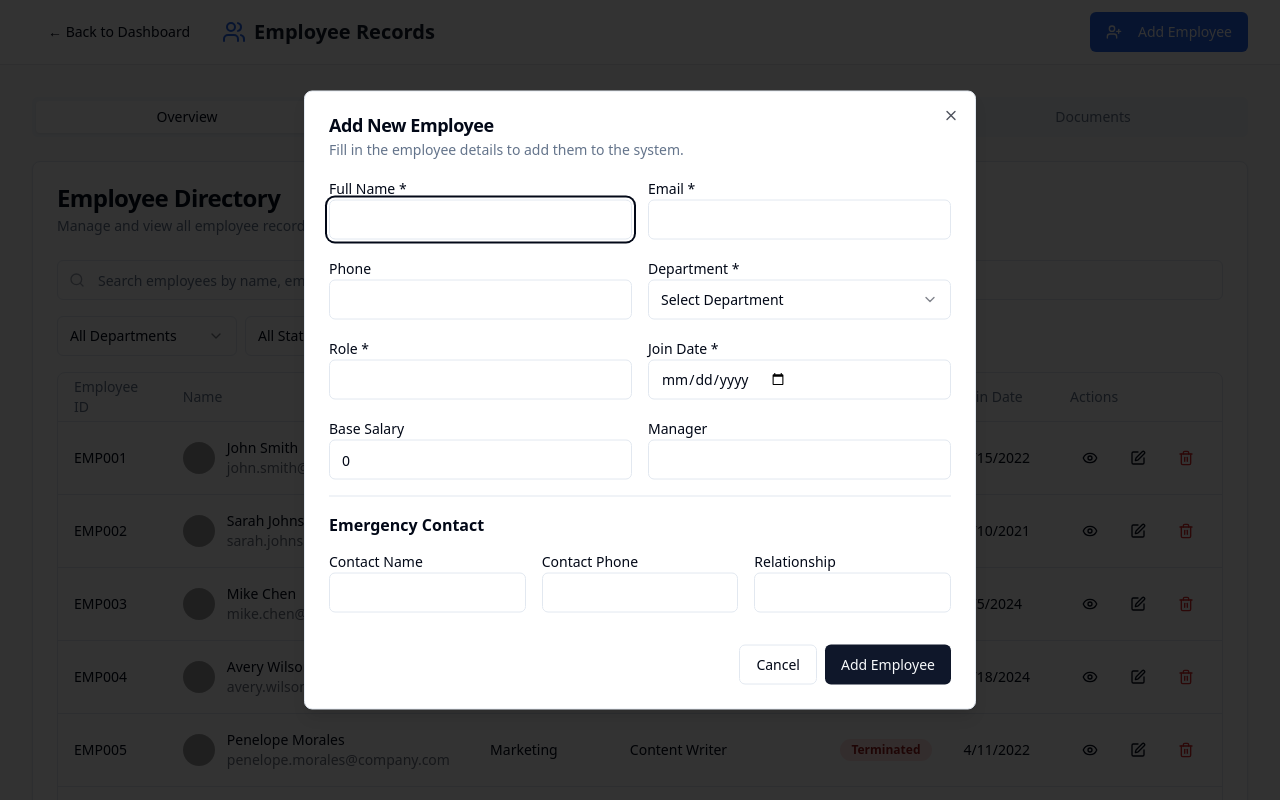
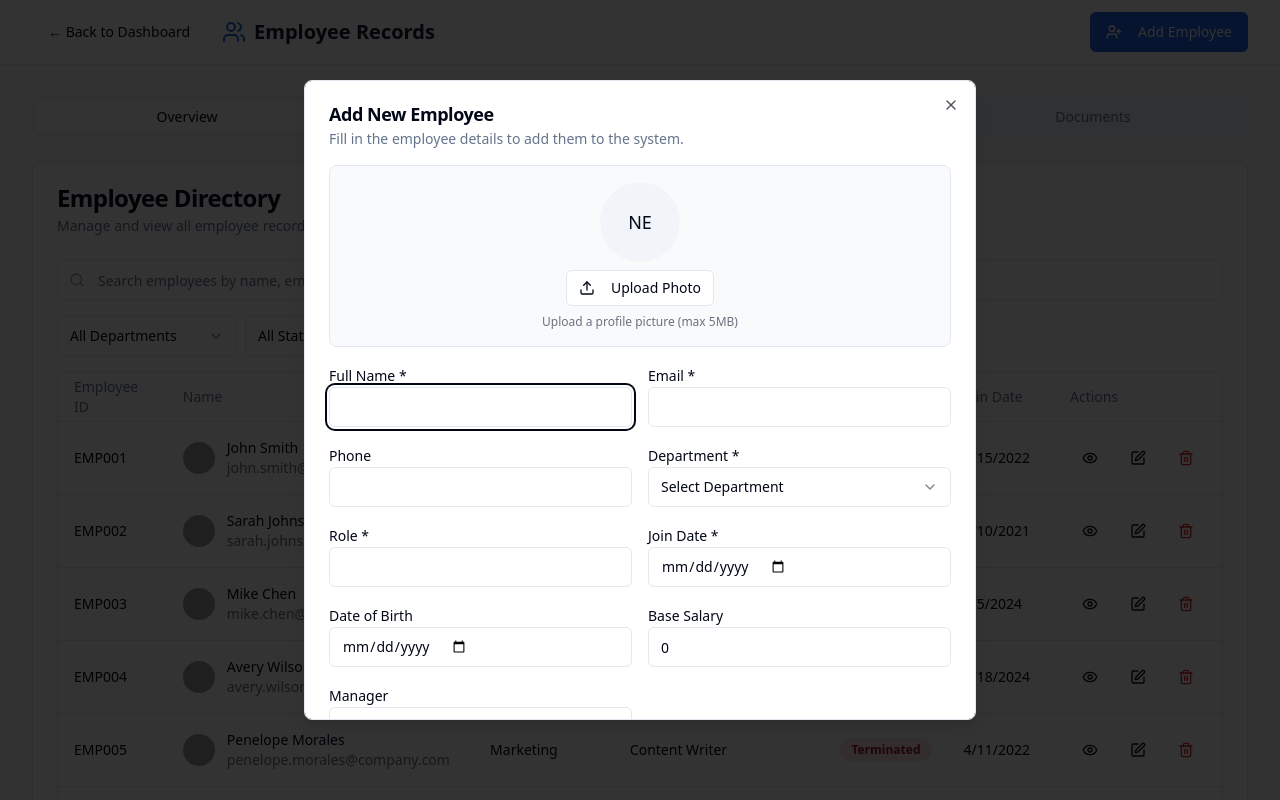
Before and after one commit to Biswajitdash-09/EMS-SYNC, a React (Vite) app: page /employees in a window 1280 px wide. Both pictures are taken after a click on the button "Add Employee". Shown: the top 800 px of the page. Built offline with nearby package versions, Linux system fonts and the light colour scheme; grey boxes are pictures that could not be loaded.

Commit message:
Add profile picture upload to employee creation
Added a feature to upload a profile picture when adding a new employee in the employee records page.

```diff
--- a/src/components/employee/AddEmployeeModal.tsx
+++ b/src/components/employee/AddEmployeeModal.tsx
@@ -5,7 +5,8 @@ import { Dialog, DialogContent, DialogDescription, DialogHeader, DialogTitle, Di
 import { Input } from "@/components/ui/input";
 import { Label } from "@/components/ui/label";
 import { Select, SelectContent, SelectItem, SelectTrigger, SelectValue } from "@/components/ui/select";
-import { UserPlus } from 'lucide-react';
+import { Avatar, AvatarFallback, AvatarImage } from "@/components/ui/avatar";
+import { UserPlus, Upload, X } from 'lucide-react';
 import { Employee } from '@/hooks/useEmployeeData';
 
 interface AddEmployeeModalProps {
@@ -14,6 +15,7 @@ interface AddEmployeeModalProps {
 
 const AddEmployeeModal = ({ onAddEmployee }: AddEmployeeModalProps) => {
   const [open, setOpen] = useState(false);
+  const [profilePicture, setProfilePicture] = useState<string>('');
   const [formData, setFormData] = useState({
     name: '',
     email: '',
@@ -31,6 +33,41 @@ const AddEmployeeModal = ({ onAddEmployee }: AddEmployeeModalProps) => {
     baseSalary: 0
   });
 
+  const handleProfilePictureUpload = (event: React.ChangeEvent<HTMLInputElement>) => {
+    const file = event.target.files?.[0];
+    if (file) {
+      // Check file size (limit to 5MB)
+      if (file.size > 5 * 1024 * 1024) {
+        alert('File size must be less than 5MB');
+        return;
+      }
+
+      // Check file type
+      if (!file.type.startsWith('image/')) {
+        alert('Please select an image file');
+        return;
+      }
+
+      const reader = new FileReader();
+      reader.onload = (e) => {
+        setProfilePicture(e.target?.result as string);
+      };
+      reader.readAsDataURL(file);
+    }
+  };
+
+  const removeProfilePicture = () => {
+    setProfilePicture('');
+  };
+
+  const getInitials = (name: string) => {
+    return name
+      .split(' ')
+      .map(n => n[0])
+      .join('')
+      .toUpperCase();
+  };
+
   const handleSubmit = (e: React.FormEvent) => {
     e.preventDefault();
 
@@ -44,6 +81,7 @@ const AddEmployeeModal = ({ onAddEmployee }: AddEmployeeModalProps) => {
       joinDate: formData.joinDate,
       address: formData.address,
       dateOfBirth: formData.dateOfBirth,
+      profilePicture: profilePicture || undefined,
       emergencyContact: {
         name: formData.emergencyContactName,
         phone: formData.emergencyContactPhone,
@@ -80,6 +118,7 @@ const AddEmployeeModal = ({ onAddEmployee }: AddEmployeeModalProps) => {
       manager: '',
       baseSalary: 0
     });
+    setProfilePicture('');
   };
 
   return (
@@ -99,6 +138,49 @@ const AddEmployeeModal = ({ onAddEmployee }: AddEmployeeModalProps) => {
         </DialogHeader>
 
         <form onSubmit={handleSubmit} className="space-y-4">
+          {/* Profile Picture Upload Section */}
+          <div className="flex flex-col items-center space-y-4 p-4 border rounded-lg bg-gray-50">
+            <div className="flex flex-col items-center space-y-2">
+              <Avatar className="h-20 w-20">
+                <AvatarImage src={profilePicture} alt="Profile preview" />
+                <AvatarFallback className="text-lg">
+                  {formData.name ? getInitials(formData.name) : 'NE'}
+                </AvatarFallback>
+              </Avatar>
+              <div className="flex gap-2">
+                <Label htmlFor="profilePicture" className="cursor-pointer">
+                  <Button type="button" variant="outline" size="sm" asChild>
+                    <span>
+                      <Upload className="w-4 h-4 mr-2" />
+                      Upload Photo
+                    </span>
+                  </Button>
+                </Label>
+                {profilePicture && (
+                  <Button
+                    type="button"
+                    variant="outline"
+                    size="sm"
+                    onClick={removeProfilePicture}
+                  >
+                    <X className="w-4 h-4 mr-2" />
+                    Remove
+                  </Button>
+                )}
+              </div>
+              <Input
+                id="profilePicture"
+                type="file"
+                accept="image/*"
+                onChange={handleProfilePictureUpload}
+                className="hidden"
+              />
+              <p className="text-xs text-gray-500 text-center">
+                Upload a profile picture (max 5MB)
+              </p>
+            </div>
+          </div>
+
           <div className="grid grid-cols-1 md:grid-cols-2 gap-4">
             <div>
               <Label htmlFor="name">Full Name *</Label>
@@ -139,6 +221,11 @@ const AddEmployeeModal = ({ onAddEmployee }: AddEmployeeModalProps) => {
                   <SelectItem value="Finance">Finance</SelectItem>
                   <SelectItem value="Marketing">Marketing</SelectItem>
                   <SelectItem value="Sales">Sales</SelectItem>
+                  <SelectItem value="Operations">Operations</SelectItem>
+                  <SelectItem value="Legal">Legal</SelectItem>
+                  <SelectItem value="Design">Design</SelectItem>
+                  <SelectItem value="Product">Product</SelectItem>
+                  <SelectItem value="Customer Support">Customer Support</SelectItem>
                 </SelectContent>
               </Select>
             </div>
@@ -162,6 +249,15 @@ const AddEmployeeModal = ({ onAddEmployee }: AddEmployeeModalProps) => {
               />
             </div>
             <div>
+              <Label htmlFor="dateOfBirth">Date of Birth</Label>
+              <Input
+                id="dateOfBirth"
+                type="date"
+                value={formData.dateOfBirth}
+                onChange={(e) => setFormData({...formData, dateOfBirth: e.target.value})}
+              />
+            </div>
+            <div>
               <Label htmlFor="baseSalary">Base Salary</Label>
               <Input
                 id="baseSalary"
@@ -176,6 +272,14 @@ const AddEmployeeModal = ({ onAddEmployee }: AddEmployeeModalProps) => {
                 id="manager"
                 value={formData.manager}
                 onChange={(e) => setFormData({...formData, manager: e.target.value})}
+              />
+            </div>
+            <div className="md:col-span-2">
+              <Label htmlFor="address">Address</Label>
+              <Input
+                id="address"
+                value={formData.address}
+                onChange={(e) => setFormData({...formData, address: e.target.value})}
               />
             </div>
           </div>
```
